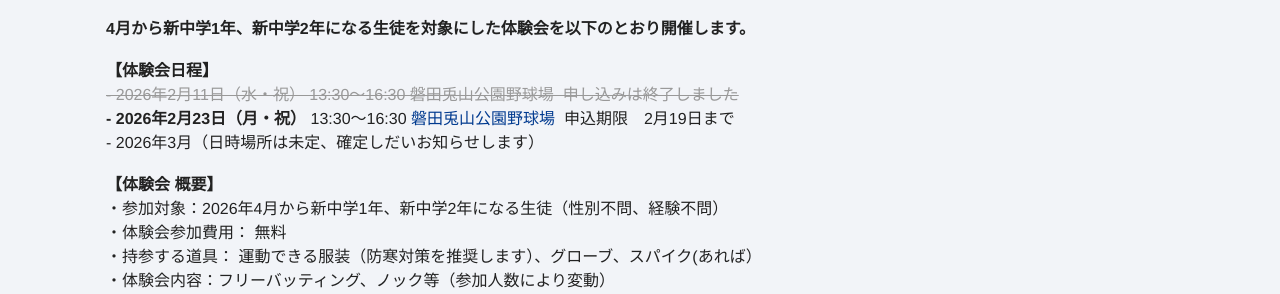
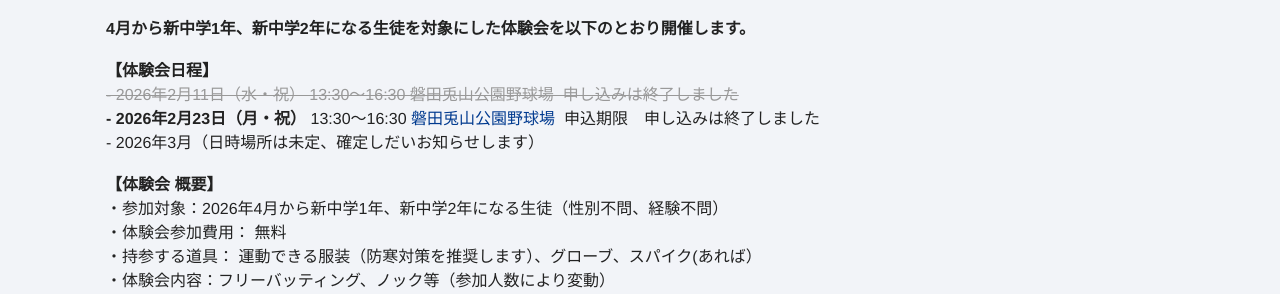
Before and after one commit to moutineigo/baseball, a Jekyll site: the page built from index.md, in a window 1280 px wide and 900 px high. Shown: the part 179-473 px from the top of the window. Built offline with Jekyll 4.4.1, drawn with Linux system fonts in a browser that asks for light colours.

Commit message:
Update home.html

```diff
--- a/_layouts/home.html
+++ b/_layouts/home.html
@@ -25,7 +25,7 @@ layout: default
    rel="noopener">
    磐田兎山公園野球場
    </a>
-   &nbsp;申込期限　2月19日まで<br>
+   &nbsp;申込期限　申し込みは終了しました<br>
 
    - 2026年3月（日時場所は未定、確定しだいお知らせします）<br><br>
 
```
